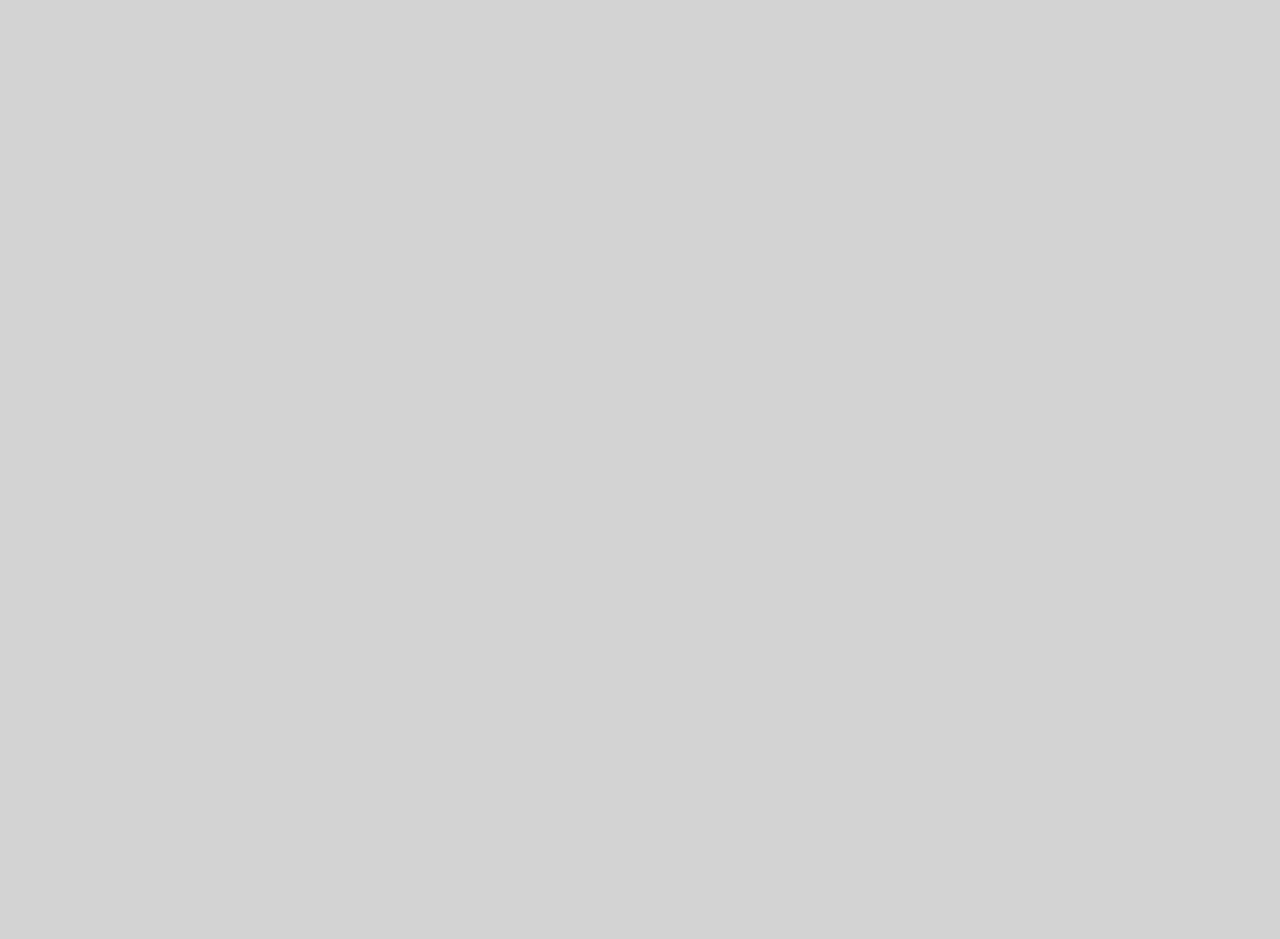
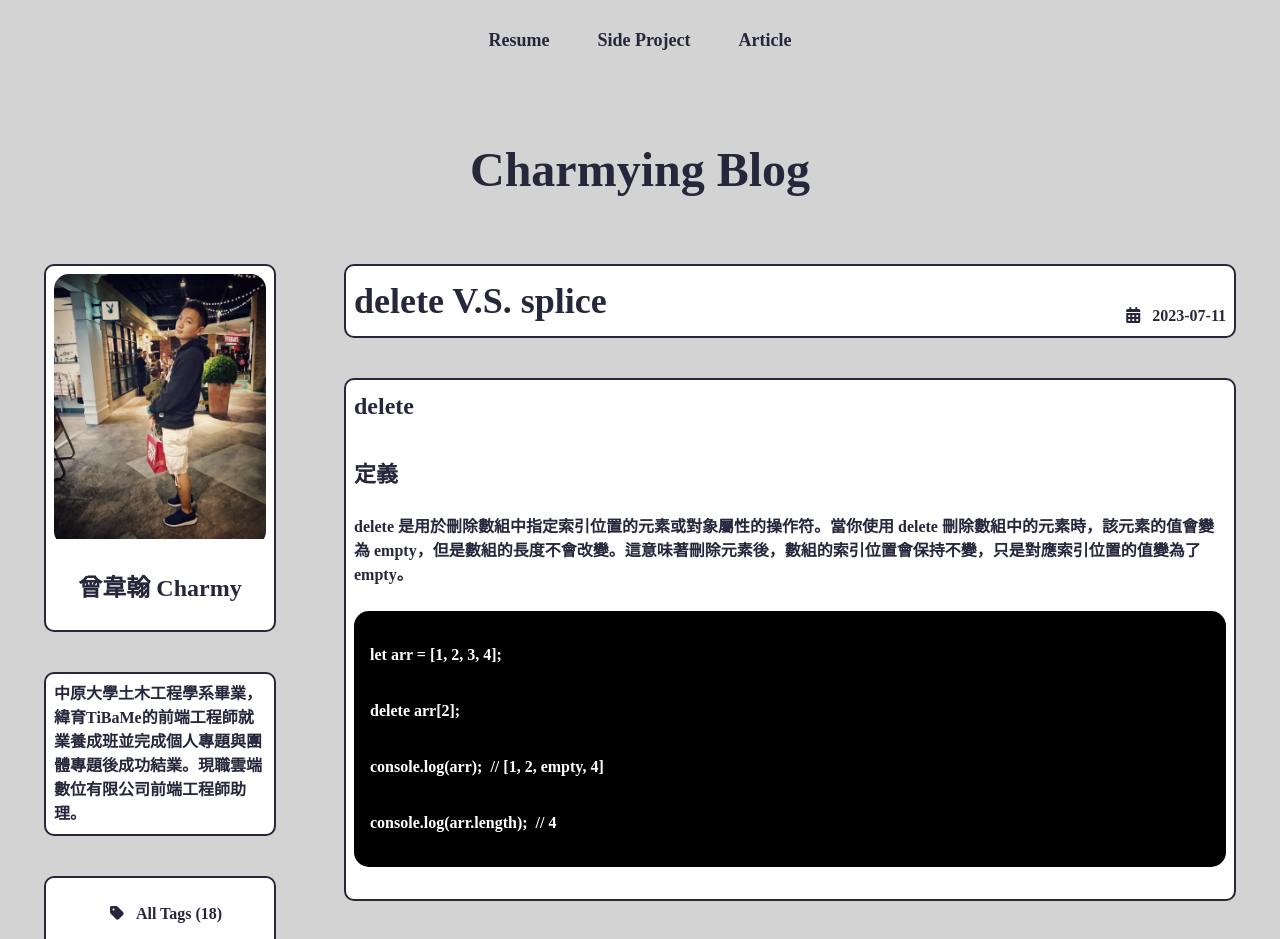
Before and after one commit to Charmy-Old/Blog, a Vue app: page /JS_delete-vs-splice in a window 1280 px wide. Before the commit this address had no page. Shown: the top 939 px of the page. Before the commit the page ends 800 px from the top, so only its background shows below. Built offline with nearby package versions, Linux system fonts and the light colour scheme; a web font is replaced by a local one.

Commit message:
20230711 add delete V.S. splice 文章

```diff
--- a/src/assets/css/article-detail.css
+++ b/src/assets/css/article-detail.css
@@ -89,6 +89,7 @@
 
 .article-table {
     margin: 1.5rem 0;
+    overflow-x: auto;
 }
 
 .article-code {
--- a/src/components/Article.vue
+++ b/src/components/Article.vue
@@ -42,6 +42,24 @@
                 <div class="article-content">
                     <p>雖然程式語言學習的領域是學無止境的，但是若不先找到目標而先專攻一個方向，很難培養出自己的一套學習方式及方向的！</p>
                     <p>如果清楚了學習的目的及方向，接著我們就要選擇學習哪一種程式語言；以下是簡單的整理，讓新手、入門的程式語言自學者，能快速有個方向：</p>
+                </div>
+            </div>
+        </a>
+    </section>
+
+    <section class="all javascript">
+        <a href="JS_delete-vs-splice" class="article">
+            <div class="article-icon">
+                <i class="fa-brands fa-square-js"></i>
+            </div>
+            <div class="article-text">
+                <div class="article-title">delete V.S. splice</div>
+                <div class="article-tag"><i class="fa-solid fa-tag"></i>CSS<i class="fa-solid fa-tag"></i>JavaScript<i class="fa-sharp fa-solid fa-calendar-days"></i>2023-07-11</div>
+                <div class="article-underline"></div>
+                <div class="article-content">
+                    <p>在 JavaScript 中，delete 和 splice 為刪除組數索引值的方法。</p>
+                    <p>使用 delete 刪除數組中的元素時，該元素的值會變為 empty，但是數組的長度不會改變</p>
+                    <p>使用 splice 方法刪除數組中的元素時，數組的長度會相應地減少。</p>
                 </div>
             </div>
         </a>
--- a/src/components/ArticleList.vue
+++ b/src/components/ArticleList.vue
@@ -2,6 +2,10 @@
     <!-- 置頂貼文 -->
     <section class="ALL">
         <div class="article-title">【程式入門】該如何開始自學寫程式</div>
+    </section>
+
+    <section class="ALL JS">
+        <div class="article-title">delete V.S. splice</div>
     </section>
 
     <section class="ALL JS">
--- a/src/router/index.js
+++ b/src/router/index.js
@@ -133,6 +133,12 @@ const routes = [
         name: 'JS_var-vs-let-vs-const',
         component: () => import('../views/JS_var-vs-let-vs-const.vue')
     },
+    {
+        path: '/JS_delete-vs-splice',
+        name: 'JS_delete-vs-splice',
+        component: () => import('../views/JS_delete-vs-splice.vue')
+    },
+
 
     // Vue 文章
     {
--- a/src/views/Article-JavaScript.vue
+++ b/src/views/Article-JavaScript.vue
@@ -12,6 +12,24 @@
                         <div class="article-title">JavaScript</div>
                     </div>
                 </div>
+            </section>
+
+            <section class="all javascript">
+                <a href="JS_delete-vs-splice" class="article">
+                    <div class="article-icon">
+                        <i class="fa-brands fa-square-js"></i>
+                    </div>
+                    <div class="article-text">
+                        <div class="article-title">delete V.S. splice</div>
+                        <div class="article-tag"><i class="fa-solid fa-tag"></i>CSS<i class="fa-solid fa-tag"></i>JavaScript<i class="fa-sharp fa-solid fa-calendar-days"></i>2023-07-11</div>
+                        <div class="article-underline"></div>
+                        <div class="article-content">
+                            <p>在 JavaScript 中，delete 和 splice 為刪除組數索引值的方法。</p>
+                            <p>使用 delete 刪除數組中的元素時，該元素的值會變為 empty，但是數組的長度不會改變</p>
+                            <p>使用 splice 方法刪除數組中的元素時，數組的長度會相應地減少。</p>
+                        </div>
+                    </div>
+                </a>
             </section>
 
             <section>
--- /dev/null
+++ b/src/views/JS_delete-vs-splice.vue
@@ -0,0 +1,83 @@
+<template>
+    <Header />
+    <div class="content">
+        <main>
+
+            <section>
+                <div class="article-heading">
+                    <h2 class="article-heading">delete V.S. splice</h2>
+                    <p><i class="fa-sharp fa-solid fa-calendar-days"></i>2023-07-11</p>
+                </div>
+            </section>
+
+            <section>
+                <div class="article-detail">
+                    <h3>delete</h3>
+                    <div class="article-detailLine"></div>
+                    <div class="article-txt">
+                        <h4>定義</h4>
+                        <p>delete 是用於刪除數組中指定索引位置的元素或對象屬性的操作符。當你使用 delete 刪除數組中的元素時，該元素的值會變為 empty，但是數組的長度不會改變。這意味著刪除元素後，數組的索引位置會保持不變，只是對應索引位置的值變為了 empty。</p>
+                    </div>
+                    <div class="article-coding">
+<pre>
+let arr = [1, 2, 3, 4];
+delete arr[2];
+console.log(arr);  // [1, 2, empty, 4]
+console.log(arr.length);  // 4
+</pre>
+                    </div>
+                </div>
+            </section>
+
+            <section>
+                <div class="article-detail">
+                    <h3>splice</h3>
+                    <div class="article-detailLine"></div>
+                    <div class="article-txt">
+                        <h4>定義</h4>
+                        <p>splice 是一個數組方法，用於在指定索引位置修改數組內容，可以刪除、替換或插入新的元素。splice 方法接受三個參數：起始索引、刪除的元素個數和要插入的元素（可選）。通過 splice 方法刪除數組中的元素時，數組的長度會相應地減少。</p>
+                    </div>
+                    <div class="article-coding">
+<pre>
+let arr = [1, 2, 3, 4];
+arr.splice(2, 1);
+console.log(arr); // [1, 2, 4]
+console.log(arr.length); // 3
+</pre>
+                    </div>
+                </div>
+            </section>
+
+            <section>
+                <div class="article-detail">
+                    <h3>總結</h3>
+                    <div class="article-detailLine"></div>
+                    <div class="article-list">
+                        <ul>
+                            <li><i class="fa-solid fa-check"></i>使用 delete 刪除數組中的元素時，該元素的值會變為 empty，但是數組的長度不會改變</li>
+                            <li><i class="fa-solid fa-check"></i>使用 splice 方法刪除數組中的元素時，數組的長度會相應地減少。</li>
+                        </ul>
+                    </div>
+                </div>
+            </section>
+
+        </main>
+        <Wall />
+        <BackToTop />
+    </div>
+</template>
+<script>
+    import Header from "@/components/Header.vue";
+    import Wall from "@/components/Wall.vue";
+    import BackToTop from "@/components/BackToTop.vue";
+
+    export default {
+        components: {
+            Header,
+            Wall,
+            BackToTop,
+            // Footer,
+        },
+        setup() {}
+    };
+</script>
```
